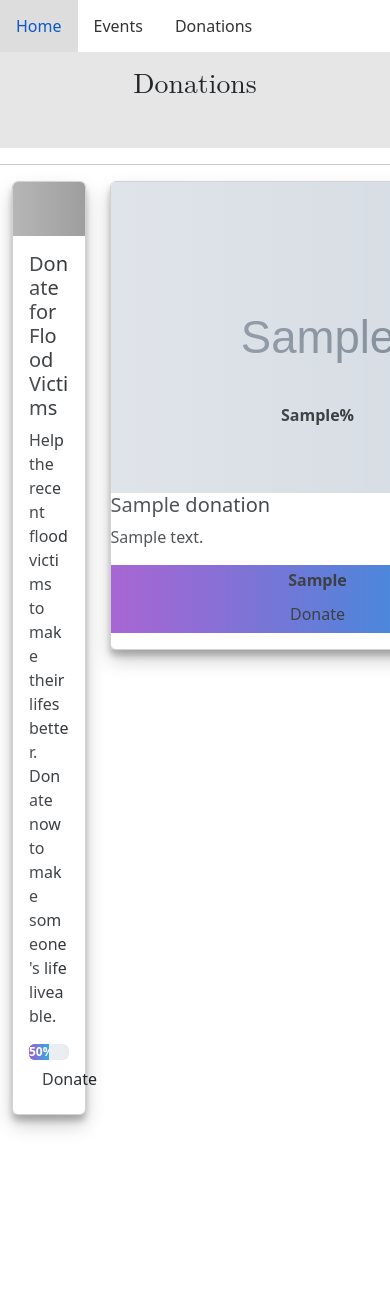
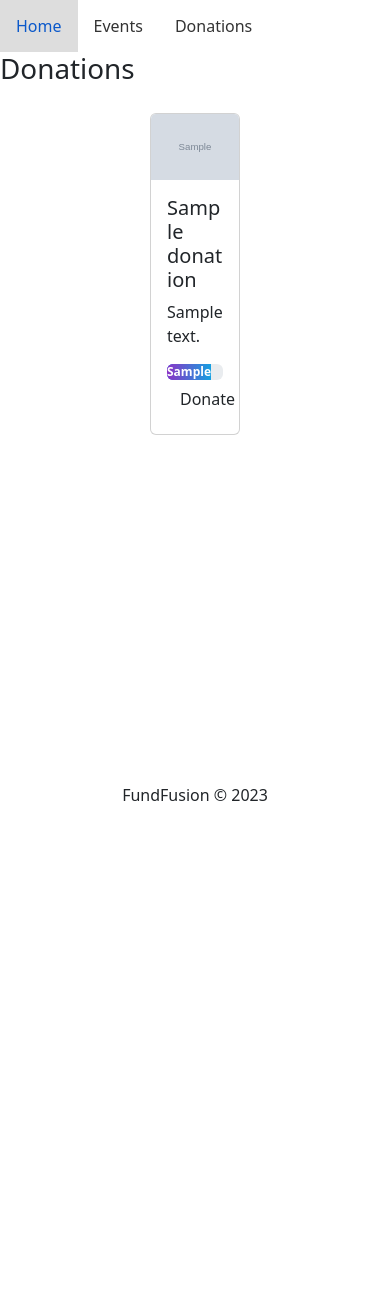
Before and after one commit to aakrity17/FundFusion, a PHP site: page /FundFusion/Donation.php in a window 390 px wide; the page is wider, and only the part inside the window is pictured. Shown: the top 1300 px of that part. After the commit the page ends 801 px from the top of that part, so only its background shows below. Run offline with PHP 8.4, Linux system fonts and the light colour scheme; tables that the repository leaves empty or names only in its code hold one stand-in row (values such as "Sample post"); grey boxes marked "Sample" are stand-in pictures; grey boxes are pictures that could not be loaded.

Commit message:
New changes

```diff
--- a/Donation.php
+++ b/Donation.php
@@ -25,35 +25,64 @@ $records = $conn->query($sql);
         <div class="event-banner">
         <h1> Donations </h1>
     </div>
-    <hr/>
-    <div class="container-fluid">
-    <div class="row">
-<div class="col-3">
-    <div class="card">
-        <img class="card-img-top" src="https://images.unsplash.com/photo-1604275689235-fdc521556c16?ixlib=rb-4.0.3&ixid=M3wxMjA3fDB8MHxwaG90by1wYWdlfHx8fGVufDB8fHx8fA%3D%3D&auto=format&fit=crop&w=1170&q=80" alt="Card image cap">
+    <!-- <div class="container-fluid">
+    <div class="row"> -->
+
+
+
+<!-- <?php
+foreach ($records as $data) {
+    echo '<div class="col-4 donation-card-layout">
+            <div class="card" style="width:26rem;">
+                <img class="card-img-top donation-card-image" src="img/donation/'.$data['donation_image_url'].'">
+
                 <div class="card-body">
-            <h5 class="card-title">Donate for Flood Victims</h5>
-            <p class="card-text">Help the recent flood victims to make their lifes better. Donate now to make someone's life liveable.</p>
+                    <h5 class="card-title">'.$data['donation_name'].'</h5>
+                    <p class="card-text">'.$data['donation_description'].'</p>
                     <div class="progress">
-                <div class="progress-bar" style="width: 50%;">50%</div>
+                        <div class="progress-bar" style="width: '.$data['donation_progress'].';">'.$data['donation_progress'].'</div>
                     </div>
                     <a href="#" class="btn">Donate</a>
                 </div>
             </div>
+        </div>';
+}
+?> -->
+
+<!-- <?php
+foreach ($records as $data) {
+    echo '<div class="col-4">
+            <div class="card">
+                <img class="card-img-top donation-card-image" src="img/donation/'.$data['donation_image_url'].'">
+
+                <div class="card-body">
+                    <h5 class="card-title">'.$data['donation_name'].'</h5>
+                    <p class="card-text">'.$data['donation_description'].'</p>
+                    <div class="progress">
+                        <div class="progress-bar" style="width: '.$data['donation_progress'].';">'.$data['donation_progress'].'</div>
                     </div>
+                    <a href="#" class="btn">Donate</a>
+                </div>
+            </div>
+        </div>';
+}
+?> -->
 
 <?php
-        foreach( $records as $data )
-        {
-            echo '<div class="col-4 donation-card-layout">
-            <div class="card" style="width:26rem;">
+$counter = 0;
+foreach ($records as $data) {
+    $counter++;
+    $class = ($counter == 1) ? 'first-card' : '';
+    echo '<div class="col-4 donation-card-layout '.$class.'">
+            <div class="card">
                 <img class="card-img-top donation-card-image" src="img/donation/'.$data['donation_image_url'].'">
 
+                <div class="card-body">
                     <h5 class="card-title">'.$data['donation_name'].'</h5>
                     <p class="card-text">'.$data['donation_description'].'</p>
-                    <p class="progress-bar" role="progressbar" style="width: '.$data
-                    ['donation_progress'].'%;" aria-valuenow="'.$data['donation_progress'].'%"
-                    aria-valuemin="0" aria-valuemax="100">'.$data['donation_progress'].'
+                    <div class="progress">
+                        <div class="progress-bar" style="width: '.$data['donation_progress'].';">'.$data['donation_progress'].'</div>
+                    </div>
                     <a href="#" class="btn">Donate</a>
                 </div>
             </div>
@@ -66,6 +95,10 @@ $records = $conn->query($sql);
 
 
 
+
+
+
+
 	<br><br><br><br><br><br><br><br><br><br><br><br><br>
     <footer>
 		<p><center>FundFusion &copy; 2023</center> </p>
--- a/css/Donation.css
+++ b/css/Donation.css
@@ -11,8 +11,6 @@ header {
     padding: 1px;
     text-align: center;
   }
-
-
 
   nav ul {
     list-style-type: none;
@@ -56,41 +54,7 @@ body {
     background-color: rgb(255, 255, 255);
   }
 
-.event-banner{
-    height: 6rem;
-    background-color: #9d9b9b40;
-    text-align: center;
-    padding-top: 1rem;
-    font-size: 3rem;
-    font-family: math;
-    font-weight: 800;
-}
-
-.card{
-    box-shadow: rgba(0, 0, 0, 0.19) 0px 10px 20px, rgba(0, 0, 0, 0.23) 0px 6px 6px !important;
-    /* box-shadow: rgba(0, 0, 0, 0.16) 0px 1px 4px, rgb(51, 51, 51) 0px 0px 0px 3px !important; */
-}
-
   /* CSS for progress bar */
-.progress {
-    height: 20px;
-    background-color: #f2f2f2;
-    border-radius: 10px;
-    overflow: hidden;
-
-}
-
-.progress-bar {
-    height: 100%;
-    color: #f9f6f6;
-    text-align: center;
-    line-height: 30px;
-    font-weight: bold;
-    background-image: linear-gradient(to right, #8b33c5, #15a0e1);
-}
-
-/* css for progress bar in the added layouts */
-
   .progress {
     height: 20px;
     background-color: #f2f2f2;
@@ -107,26 +71,6 @@ body {
     background-image: linear-gradient(to right, #8b33c5, #15a0e1);
   }
 
-  .progress-bar::after {
-    content: '';
-    position: absolute;
-    top: 0;
-    left: 0;
-    width: 100%;
-    height: 100%;
-    background: linear-gradient(to right, rgba(255, 255, 255, 0.25), rgba(255, 255, 255, 0));
-  }
-
-  .progress-bar::before {
-    content: attr(aria-valuenow);
-    position: absolute;
-    top: 50%;
-    left: 50%;
-    transform: translate(-50%, -50%);
-  }
-
-
-
   /* CSS for donate button interaction */
   .btn {
     transition: background-color 0.3s ease;
@@ -137,18 +81,37 @@ body {
     color: #fff;
   }
 
-/* .btn:active {
-    transform: scale(0.95);
-} */
+  /* Card layout */
+  .donation-card-layout {
+    display: flex;
+    flex-wrap: wrap;
+    justify-content: flex-start;
+    gap: 20px;
+    max-width: 1200px;
+    margin: 0 auto;
+    padding: 20px;
+  }
 
+  .donation-card-layout .card {
+    width: calc(33.33% - 20px);
+    flex: 1 0 calc(33.33% - 20px);
+  }
 
+  .donation-card-image {
+    width: 100%;
+  }
 
-
-
-
-
-@media all and (max-width: 500px) {
-    .card-list {
-        flex-direction: column;
+  /* Media queries for responsive layout */
+  @media (max-width: 992px) {
+    .donation-card-layout .card {
+      width: calc(50% - 20px);
+      flex: 1 0 calc(50% - 20px);
     }
   }
+
+  @media (max-width: 576px) {
+    .donation-card-layout .card {
+      width: 100%;
+      flex: 1 0 100%;
+    }
+  }
--- a/database/Db_Connection.php
+++ b/database/Db_Connection.php
@@ -1,6 +1,6 @@
 <?php
 $servername = "localhost";
-$dbname="fundfusion";
+$dbname="FundFusion";
 $username = "root";
 $password = "";
 //create connection
```
Also changed, not shown: Event.php (+0 -13 lines), 2 other files. Lines whose indentation alone changed are shown as unchanged.
